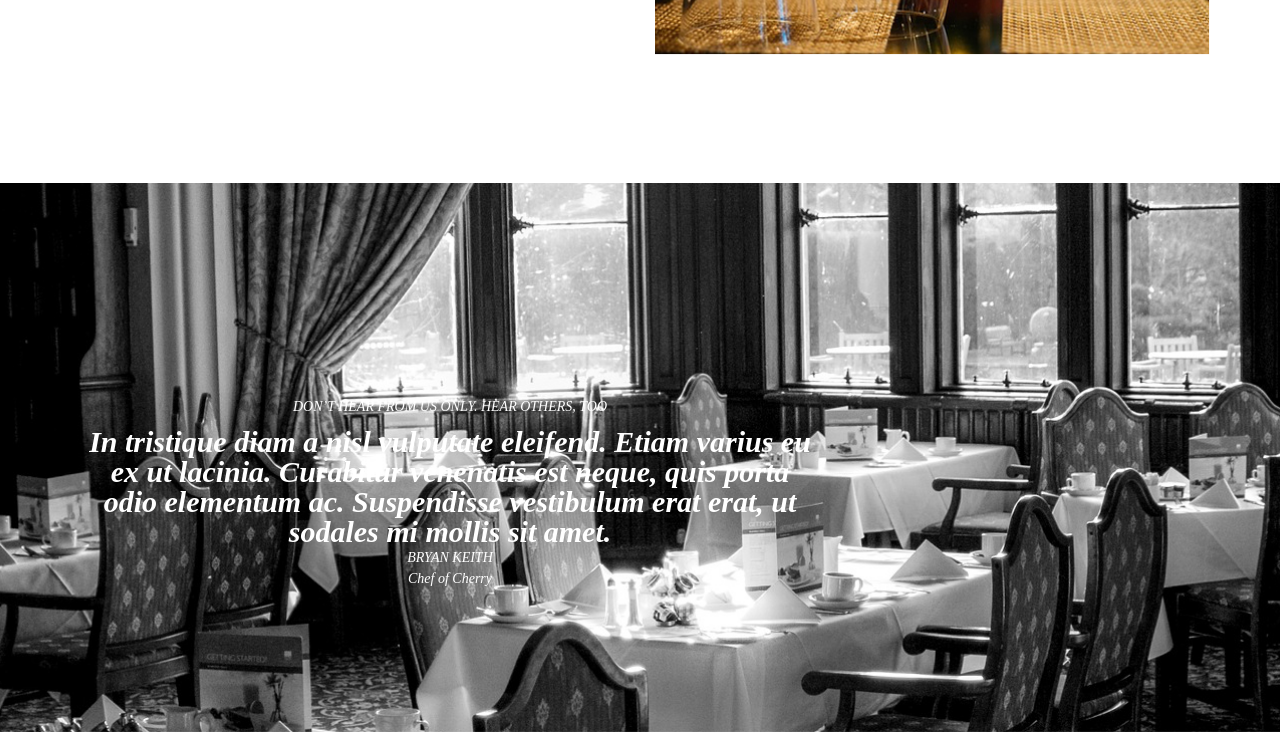
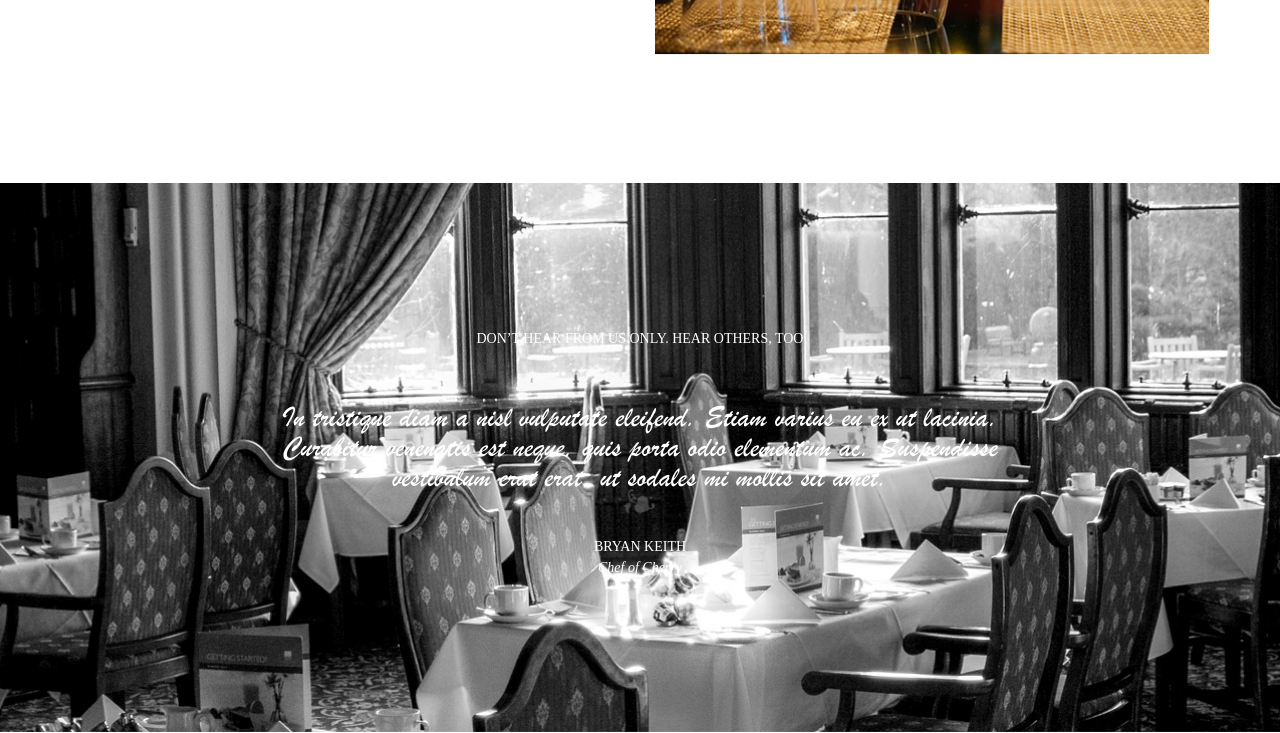
Before and after one commit to kikakikuc/Cherry, a website: page dest/index.html in a window 1280 px wide. Shown: the part 4462-5195 px from the top of the page. Drawn offline with nearby package versions, Linux system fonts and the light colour scheme; a web font is replaced by a local one.

Commit message:
Home: Culinary delight

```diff
--- a/dest/index.html
+++ b/dest/index.html
@@ -209,7 +209,7 @@
 		<div class="heading-box">
 			<h5>WE CARE ABOUT CUSTOMER’S FEELING & EXPERIENCE</h5>
 			<h1>Inside The Restaurant</h1>
-			<h5>Just walk in and feel the difference</h5>
+			<p><em>Just walk in and feel the difference</em></p>
 		</div>
 	</div>
 </div>
@@ -250,12 +250,12 @@
 </div>
 <div class="culinary-delight">
 	<div class="black-box">
-		<div class="container center-align">
+		<div class="container center-box">
 			<div class="col-md-8">
 				<div class="heading-box">
 					<p>DON’T HEAR FROM US ONLY. HEAR OTHERS, TOO</p>
-					<h2>In tristique diam a nisl vulputate eleifend. Etiam varius eu ex ut lacinia. Curabitur venenatis est neque, quis porta odio elementum ac. Suspendisse vestibulum erat erat, ut sodales mi mollis sit amet.</h2>
-					<p>BRYAN KEITH<br>Chef of Cherry</p>
+					<h2><em>In tristique diam a nisl vulputate eleifend. Etiam varius eu ex ut lacinia. Curabitur venenatis est neque, quis porta odio elementum ac. Suspendisse vestibulum erat erat, ut sodales mi mollis sit amet.</em></h2>
+					<p>BRYAN KEITH<br><em>Chef of Cherry</em></p>
 				</div>
 			</div>
 		</div>
--- a/src/less/page.less
+++ b/src/less/page.less
@@ -203,9 +203,6 @@ a:hover {
 		h1 {
 			.text-Heading;
 		}
-		&:last-child {
-			font-style: Italic;
-		}
 	}
 }
 .culinary-delight {
@@ -213,15 +210,13 @@ a:hover {
 	background-position: center;
 	background-size: cover;
 	height: 550px;
-.center-col {
+.center-box {
 	display: flex;
 	justify-content: center;
-
 	.heading-box {
 		height: 260px;
 		h2 {
 			font-family: @script;
-			font-style: Italic;
 			font-weight: 400;
 		}
 	}
```
Also changed, not shown: src/html/culinary_delight_section.html (+3 -3 lines), src/html/parallax_section.html (+1 -1 lines), dest/css/style.css.
